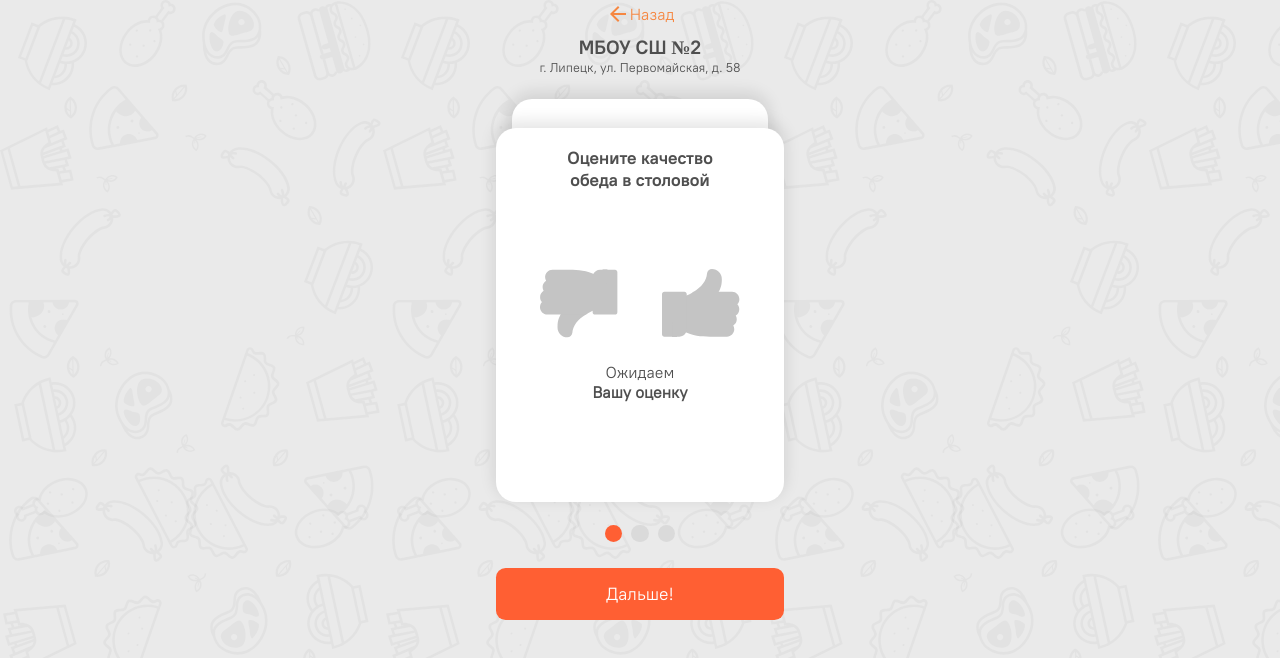
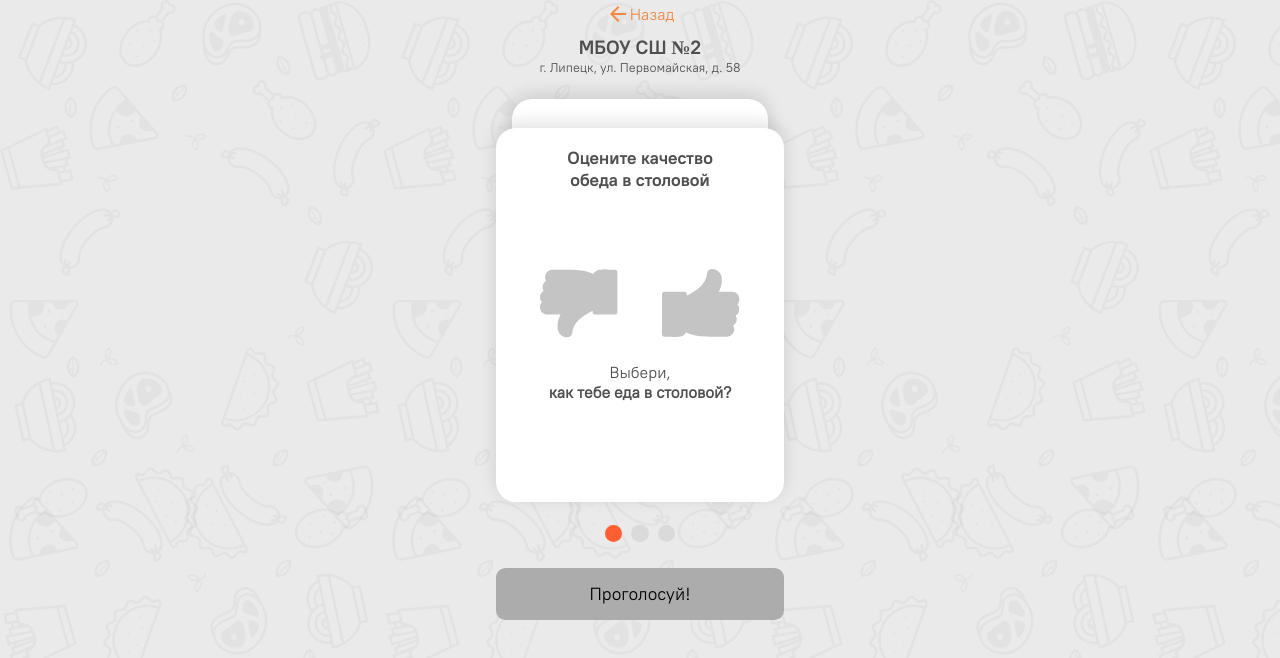
Before and after one commit to foboskd/schoolfood, a Vue app: page /part1 in a window 1280 px wide. Shown: the top 658 px of the page. Built offline with nearby package versions, Linux system fonts and the light colour scheme.

Commit message:
Update frot

```diff
--- a/src/components/ButtonAction.vue
+++ b/src/components/ButtonAction.vue
@@ -1,7 +1,13 @@
 <template>
     <!--кнопка далее-->
     <article class="actionbutton_container">
-        <div class="wrapper_button">
+        <div class="wrapper_button" v-if="button.attributeStyleDisable == true">
+            <button disabled class="action_button" @click="$router.push(`${button.link}`)">{{button.buttonTitle}}</button>
+        </div>
+        <div class="wrapper_button" v-else-if="button.attributeStyleDisable == false">
+            <button class="action_button" @click="$router.push(`${button.link}`)">{{button.buttonTitle}}</button>
+        </div>
+        <div class="wrapper_button" v-else-if="!button.attributeStyleDisable">
             <button class="action_button" @click="$router.push(`${button.link}`)">{{button.buttonTitle}}</button>
         </div>
     </article>
@@ -38,4 +44,9 @@
         font-weight:500;
         font-family:ptrootui;
     }
+
+    .action_button:disabled{
+        background-color: #adacac;
+        color:black;
+    }
 </style>
--- a/src/components/EstimationGoodBad.vue
+++ b/src/components/EstimationGoodBad.vue
@@ -20,14 +20,16 @@
 </template>
 
 <script>
+    import {eventBus} from "../main";
+
     export default {
         name: "EstimationGoodBad",
         data(){
           return{
               pathImageBad: "badestimationgrey.svg",
               pathImageGood: "goodestimationgrey.svg",
-              addFirstString: "Ожидаем",
-              addSecondString: "Вашу оценку"
+              addFirstString: "Выбери,",
+              addSecondString: "как тебе еда в столовой?"
           }
         },
         methods:{
@@ -35,16 +37,18 @@
                 if (event.target.value == 1){
                     this.pathImageGood = "goodestimationcolor.svg";
                     this.pathImageBad = "badestimationgrey.svg";
-                    this.addFirstString = "Вы поставили";
-                    this.addSecondString = "положительную оценку";
+                    this.addFirstString = "Мне понравилось!";
+                    this.addSecondString = "Сегодня было вкусно!";
                     localStorage.setItem('countEstimation', event.target.value)
+                    eventBus.$emit('eventActionFlag', {eventActionFlag: event.target.value}) // установил сохранение события в эвент бас для изменения пользовательского пути в зависимости от выбора
                 }
                 else{
                     this.pathImageGood = "goodestimationgrey.svg";
                     this.pathImageBad = "badestimationcolor.svg";
-                    this.addFirstString = "Вы поставили";
-                    this.addSecondString = "отрицательную оценку";
+                    this.addFirstString = "Мне не понравилось!";
+                    this.addSecondString = "Сегодня было плохо!";
                     localStorage.setItem('countEstimation', event.target.value)
+                    eventBus.$emit('eventActionFlag', {eventActionFlag: event.target.value}) // установил сохранение события в эвент бас для изменения пользовательского пути в зависимости от выбора
                 }
 
             }
--- a/src/views/Index.vue
+++ b/src/views/Index.vue
@@ -1,6 +1,7 @@
 <template>
     <CartArea>
-        <div style="padding-top:4rem"></div>
+        <div ></div>
+        <UpLineText></UpLineText>
         <CartArea>
             <BackCartShort />
             <ShortCart>
@@ -29,6 +30,7 @@
     import ShortCart from '../components/ShortCart';
     import ProgressPoint from "../components/ProgressPoint";
     import ButtonAction from "../components/ButtonAction";
+    import UpLineText from "../components/UpLineText";
 
     export default {
         name: "index",
@@ -49,7 +51,8 @@
             CartArea,
             ShortCart,
             BackCartShort,
-            ButtonAction
+            ButtonAction,
+            UpLineText
         }
     }
 </script>
--- a/src/views/PartEnd.vue
+++ b/src/views/PartEnd.vue
@@ -59,7 +59,7 @@
         },
         created (){
             console.log('testeventBus');
-            this.rating = localStorage.getItem('rating');
+            this.rating = localStorage.getItem('countEstimation');
             this.testDescription = localStorage.getItem('textZoneDescription');
             this.fotoAdress = localStorage.getItem('fotAdds');
             axios.post('http://192.168.0.151/abc.php', {
--- a/src/views/PartOne.vue
+++ b/src/views/PartOne.vue
@@ -17,12 +17,15 @@
                     v-bind:points="points"
             >
             </ProgressPoint>
-            <ButtonAction
-                    v-for="button of buttons"
-                    :key="button.id"
-                    v-bind:button="button"
-            >
-            </ButtonAction>
+            <div v-if="eventActionFlag == null">
+                <ButtonAction v-for="button of buttons" :key="button.id" v-bind:button="button"></ButtonAction>
+            </div>
+            <div v-else-if="eventActionFlag == '1'">
+                <ButtonAction v-for="button of buttonsGoodWay" :key="button.id" v-bind:button="button"></ButtonAction>
+            </div>
+            <div v-else-if="eventActionFlag == '-1'">
+                <ButtonAction v-for="button of buttonBadWay" :key="button.id" v-bind:button="button"></ButtonAction>
+            </div>
         </CartArea>
     </div>
 </template>
@@ -38,13 +41,20 @@
     import UpLineText from "../components/UpLineText";
     import UpArrow from "../components/UpArrow";
     import EstimationGoodBad from "../components/EstimationGoodBad";
+    import {eventBus} from "../main";
 
     export default {
         name: "PartOne",
         data(){
             return{
+                buttonsGoodWay:[
+                    {id:1, buttonTitle:"Дальше!", link:'/end', attributeStyleDisable: false}
+                ],
+                buttonBadWay:[
+                    {id: 1, buttonTitle:"Дальше!", link:'/part2', attributeStyleDisable: false}
+                ],
                 buttons:[
-                    {id: 1, buttonTitle:"Дальше!", link:'/part2'}
+                    {id: 1, buttonTitle:"Проголосуй!", link:'', attributeStyleDisable: true}
                 ],
                 points:[
                     {id: 1, color:true},
@@ -57,8 +67,16 @@
                 titleTexts:[
                     {id:1, text:'Оцените качество'},
                     {id:2, text:'обеда в столовой'}
-                ]
+                ],
+                eventActionFlag: null
             }
+        },
+        created(){
+            eventBus.$on('eventActionFlag', data =>{
+                this.eventActionFlag = data.eventActionFlag;
+                console.log(this.eventActionFlag)
+            });
+
         },
         components: {
             EstimationGoodBad,
```
